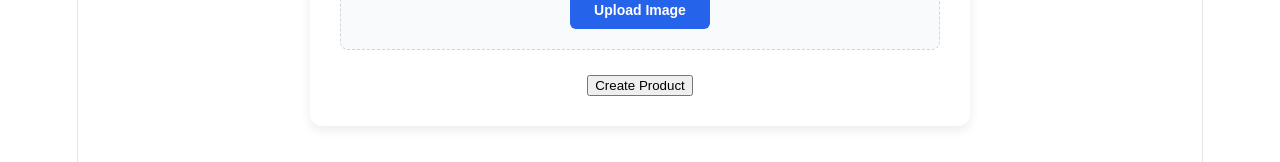
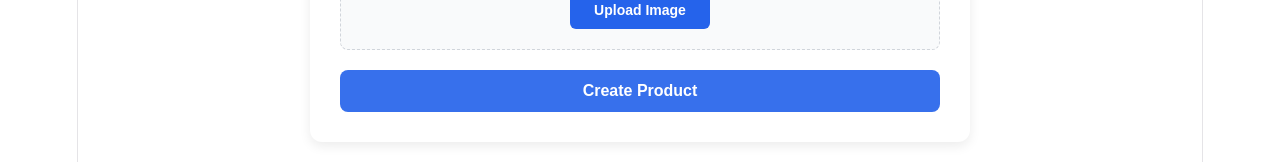
Before and after one commit to nini-cui/shop, a React (Vite) app in the folder client/: page / in a window 1280 px wide. Shown: the part 723-885 px from the top of the page. Built offline with nearby package versions, Linux system fonts and the light colour scheme; no server answers.

Commit message:
add css style for create product button

```diff
--- a/client/src/ImageUpload.jsx
+++ b/client/src/ImageUpload.jsx
@@ -38,12 +38,12 @@ function ImageUpload({ imageKeys, setImageKeys }) {
   }
 
   return (
-    <div className="image-upload-container">
+    <div>
       <label className="product-label">Product Images</label>
 
       <div className="image-upload-area">
         <label className="upload-action-button choose-file-button">
-            Choose File
+          Choose File
           <input
             type="file"
             accept="image/jpeg,image/png,image/webp"
--- a/client/src/ProductForm.css
+++ b/client/src/ProductForm.css
@@ -156,3 +156,20 @@
 .image-upload-button:hover {
   background-color: #60a5fa;
 }
+
+.create-product-btn {
+  width: 100%;
+  padding: 12px 20px;
+  background-color: #3770ec;
+  color: white;
+  border: none;
+  border-radius: 8px;
+  font-size: 16px;
+  font-weight: 600;
+  cursor: pointer;
+  transition: background-color 0.2s ease;
+}
+
+.create-product-btn:hover {
+  background-color: #1d4ed8;
+}
--- a/client/src/ProductForm.jsx
+++ b/client/src/ProductForm.jsx
@@ -116,7 +116,9 @@ function ProductForm() {
 
         <ImageUpload imageKeys={imageKeys} setImageKeys={setImageKeys} />
 
-        <button type="submit">Create Product</button>
+        <button type="submit" className="create-product-btn">
+          Create Product
+        </button>
       </form>
     </div>
   );
```
